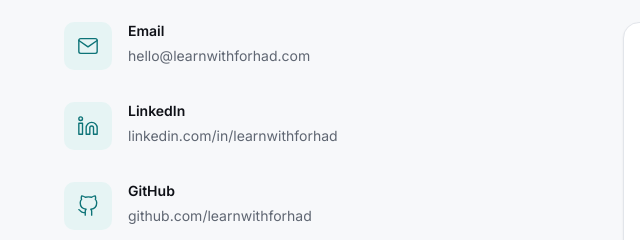
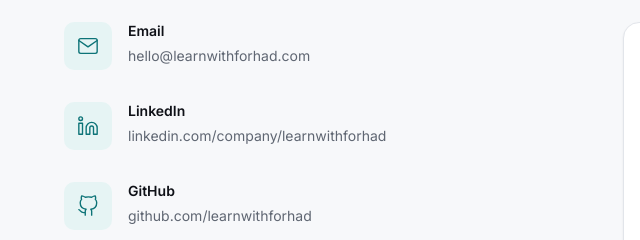
Before and after one commit to forhad-ds/learnwithforhad, a plain HTML site: page index.html in a window 1280 px wide. Shown: the part 6200-6440 px from the top of the page, 0-640 px from the left. Drawn offline with Linux system fonts and the light colour scheme.

Commit message:
Addres fixed

```diff
--- a/index.html
+++ b/index.html
@@ -663,7 +663,7 @@
               </div>
               <div>
                 <h4>LinkedIn</h4>
-                <a href="https://linkedin.com/in/learnwithforhad" target="_blank" rel="noopener noreferrer">linkedin.com/in/learnwithforhad</a>
+                <a href="https://linkedin.com/company/learnwithforhad" target="_blank" rel="noopener noreferrer">linkedin.com/company/learnwithforhad</a>
               </div>
             </div>
 
```
